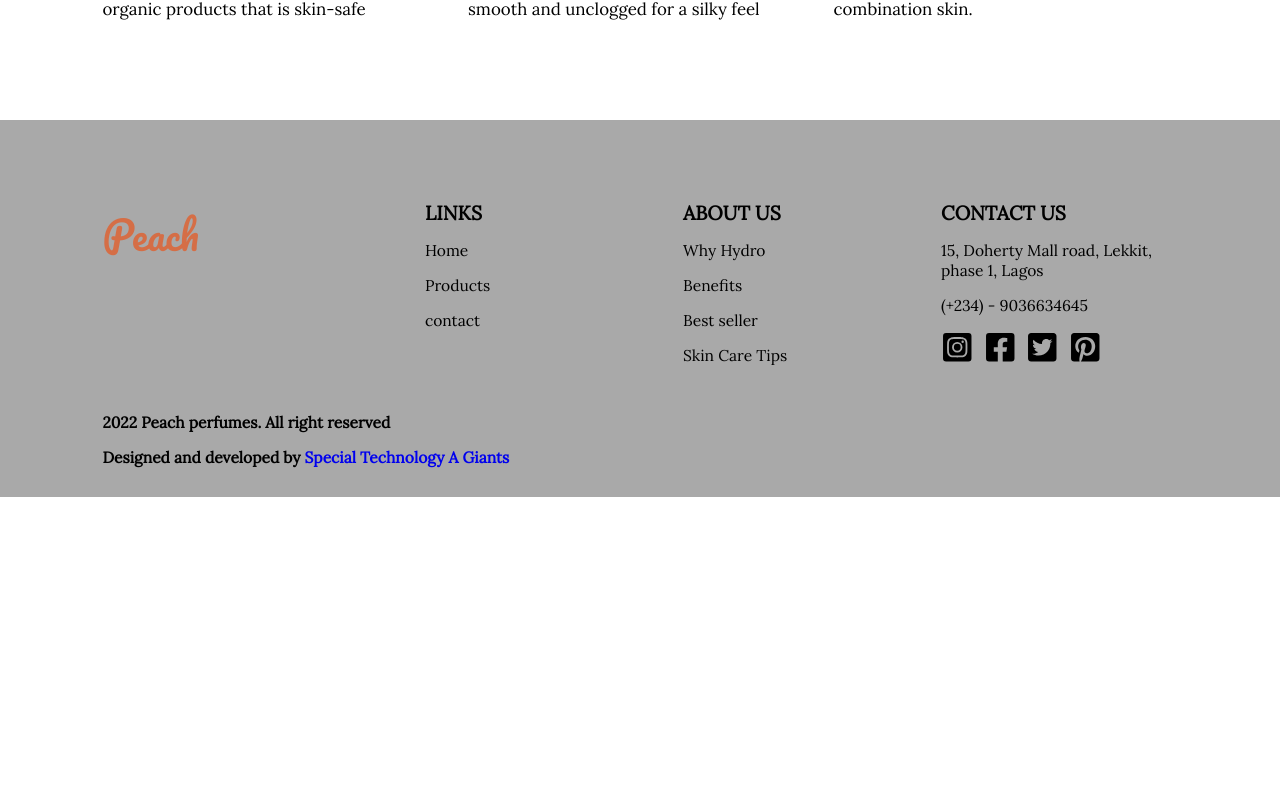
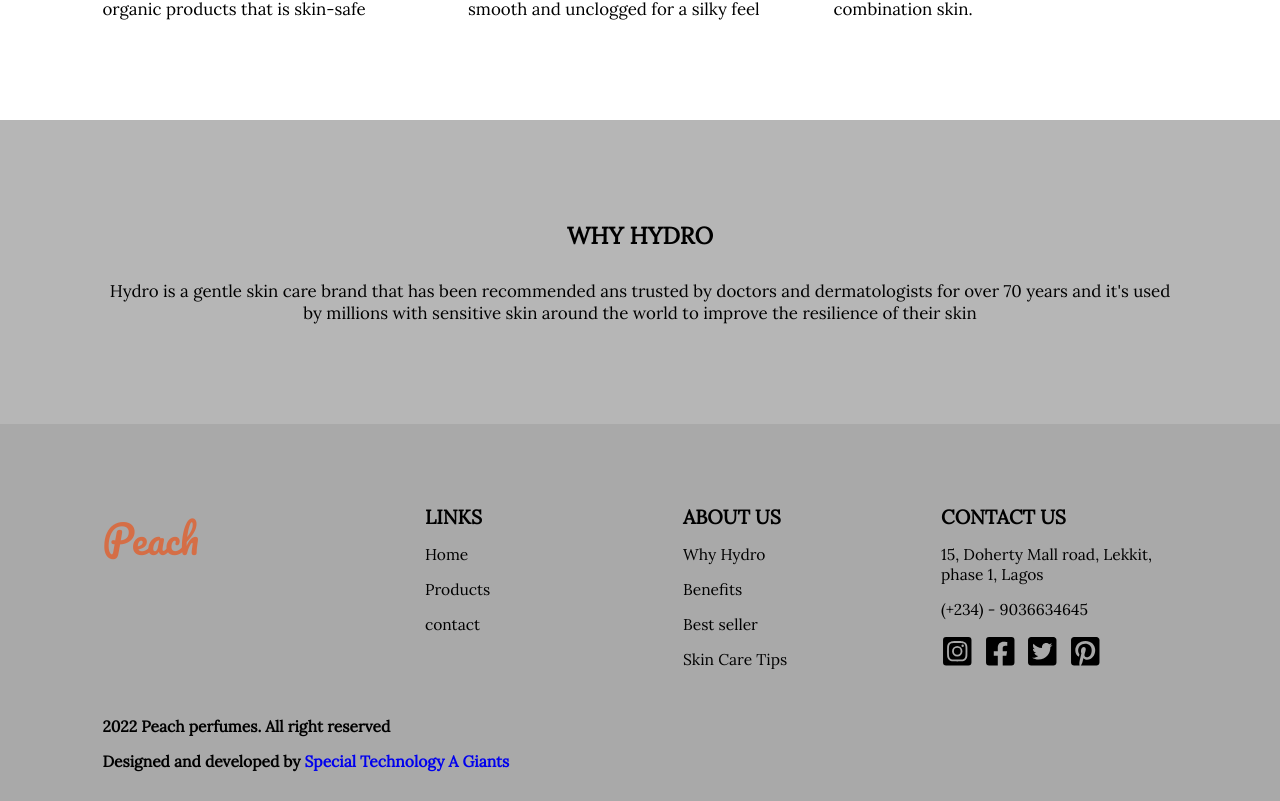
Before and after one commit to Team-STAG/new_peach, a React (Create React App) app: page / in a window 1280 px wide. Shown: the part 909-1710 px from the top of the page. Before the commit the page ends 1406 px from the top, so only its background shows below. Built offline with nearby package versions, Linux system fonts and the light colour scheme.

Commit message:
done with the why section

```diff
--- a/src/assets/styles/_variables.scss
+++ b/src/assets/styles/_variables.scss
@@ -40,7 +40,7 @@
     "headerHeight": 80px,
     "defaultPadding": 8%,
     "negativeSpace": 100px,
-    "headerFontSize": 1.5rem
+    "headerFontSize": 1.8rem
 );
 
 @function getColors($value){
--- a/src/assets/styles/landingpage.css
+++ b/src/assets/styles/landingpage.css
@@ -219,4 +219,19 @@
   -moz-border-radius: 50%;
   -ms-border-radius: 50%;
   -o-border-radius: 50%;
+}
+
+.why {
+  padding: 100px 8%;
+  background: #B6B6B6;
+}
+.why .title {
+  font-size: 1.8rem;
+  text-transform: uppercase;
+  text-align: center;
+}
+.why .description {
+  margin-top: 30px;
+  font-size: 1.3rem;
+  text-align: center;
 }/*# sourceMappingURL=landingpage.css.map */
--- a/src/assets/styles/landingpage.scss
+++ b/src/assets/styles/landingpage.scss
@@ -95,7 +95,7 @@
         height: auto;
 
         .title{
-            font-size: 1.8rem;
+            font-size: getMeasurements("headerFontSize");
         }
 
         .content-description{
@@ -134,3 +134,21 @@
         -o-border-radius: 50%;
     }
 }
+
+.why{
+
+    padding: getMeasurements("negativeSpace") getMeasurements("defaultPadding");
+    background: getColors("sectionColorTwo");
+
+    .title{
+        font-size: getMeasurements("headerFontSize");
+        text-transform: uppercase;
+        text-align: center;
+    }
+
+    .description{
+        margin-top: 30px;
+        font-size: 1.3rem;
+        text-align: center;
+    }
+}
--- a/src/pages/LandingPage.jsx
+++ b/src/pages/LandingPage.jsx
@@ -71,6 +71,12 @@
 
         </div>
 
+        <div className='why'>
+            <h2 className="title">Why Hydro</h2>
+
+            <p className='description'>Hydro is a gentle skin care brand that has been recommended ans trusted by doctors and dermatologists for over 70 years and it's used by millions with sensitive skin around the world to improve the resilience of their skin</p>
+        </div>
+
     </>
   )
 }
```
Also changed, not shown: 1 other file (tests, documents, lock files or other folders).
